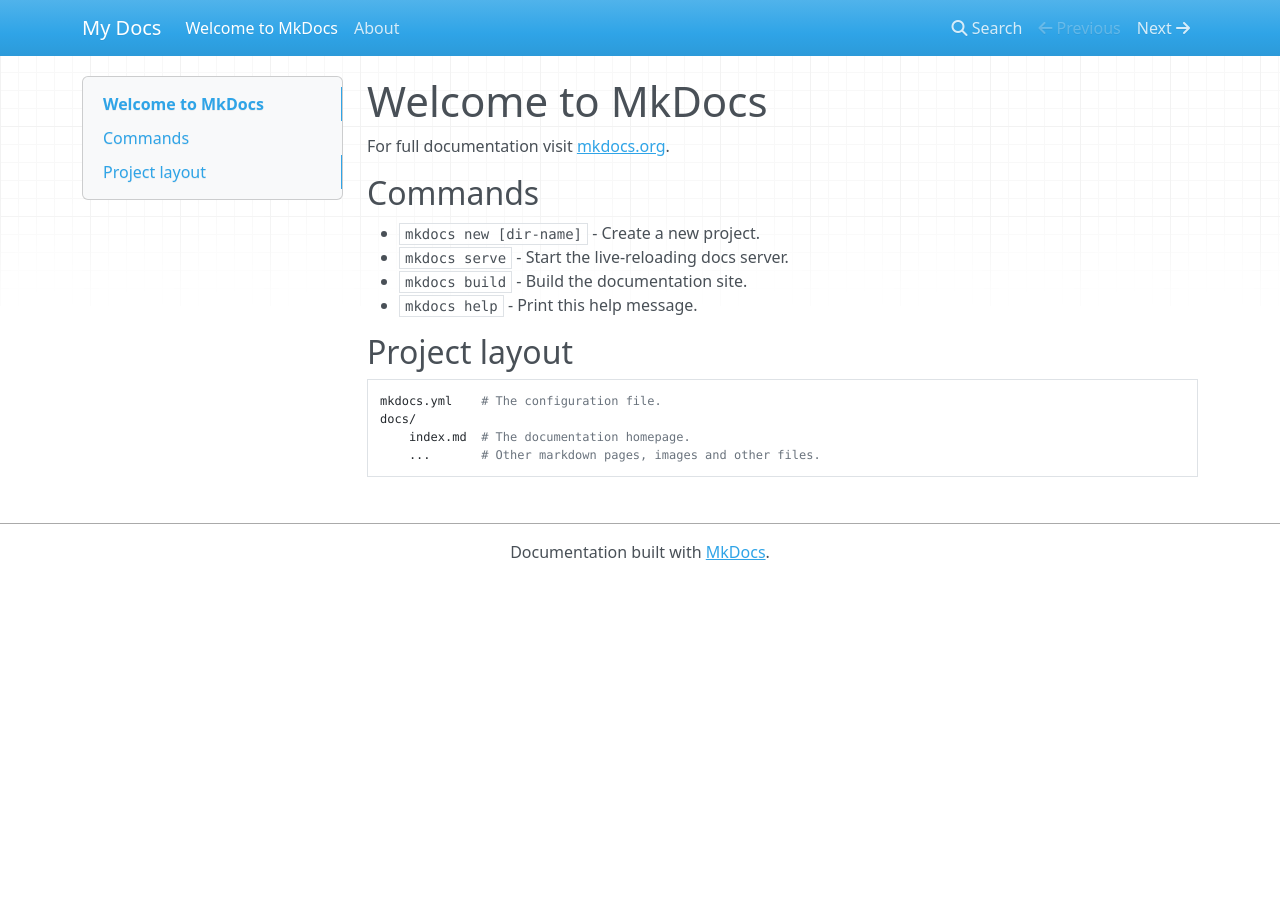
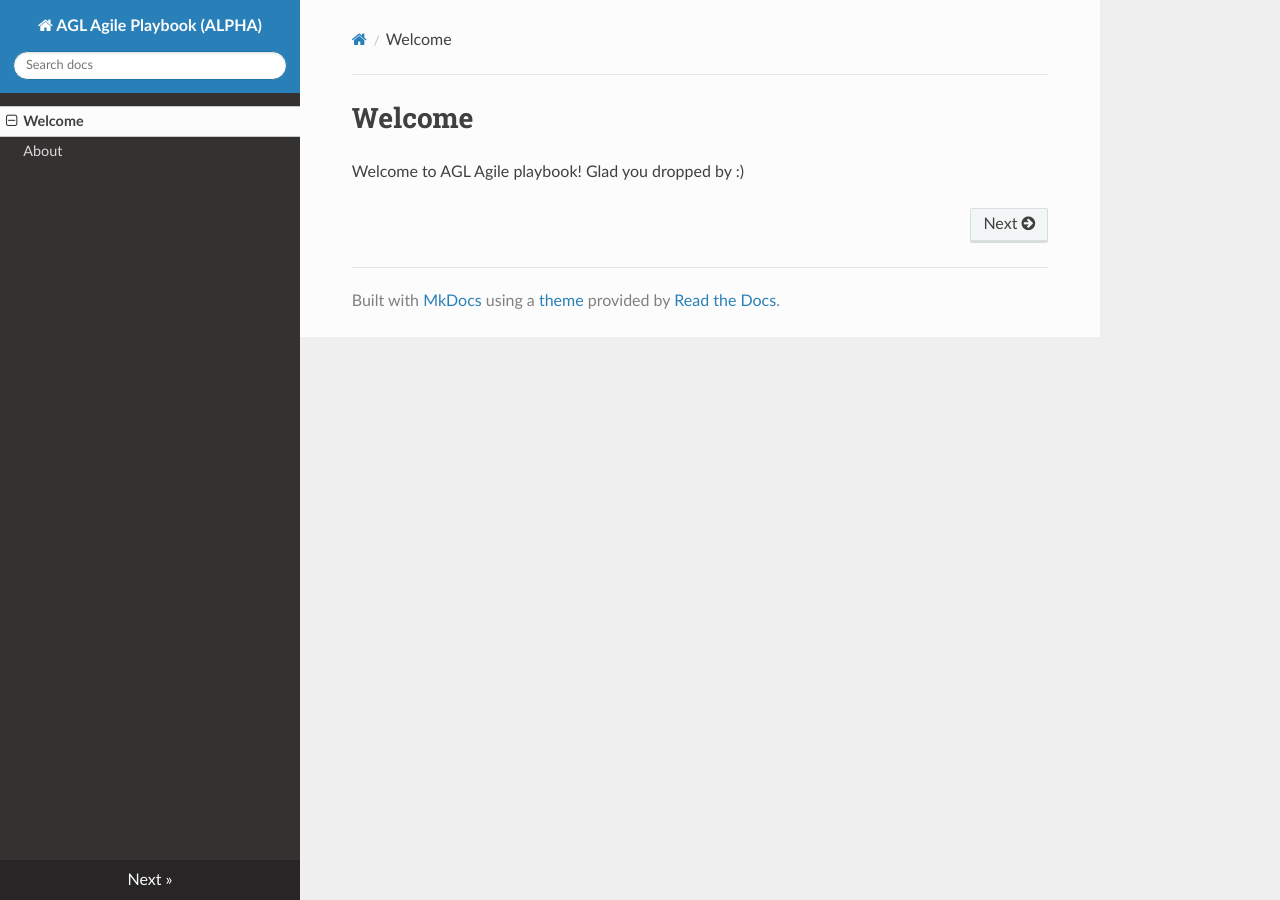
Before and after one commit to batgne/agileDocs, an MkDocs documentation site: the page built from docs/index.md, in a window 1280 px wide. Built offline with MkDocs 1.6.1, drawn with Linux system fonts in a browser that asks for light colours; nearby versions of some CDN libraries; old or Windows-style settings are respelled for this version of MkDocs.

Commit message:
added about and changed theme

```diff
--- a/docs/index.md
+++ b/docs/index.md
@@ -1,17 +1,4 @@
-# Welcome to MkDocs
+# Welcome
 
-For full documentation visit [mkdocs.org](https://mkdocs.org).
-
-## Commands
-
-* `mkdocs new [dir-name]` - Create a new project.
-* `mkdocs serve` - Start the live-reloading docs server.
-* `mkdocs build` - Build the documentation site.
-* `mkdocs help` - Print this help message.
-
-## Project layout
-
-    mkdocs.yml    # The configuration file.
-    docs/
-        index.md  # The documentation homepage.
-        ...       # Other markdown pages, images and other files.
+Welcome to AGL Agile playbook!
+Glad you dropped by :)
--- a/mkdocs.yml
+++ b/mkdocs.yml
@@ -1 +1,8 @@
-site_name: My Docs
+site_name: AGL Agile Playbook (ALPHA)
+
+theme:
+    name: readthedocs
+
+pages:
+    - Welcome: index.md
+    - About: about.md
```
